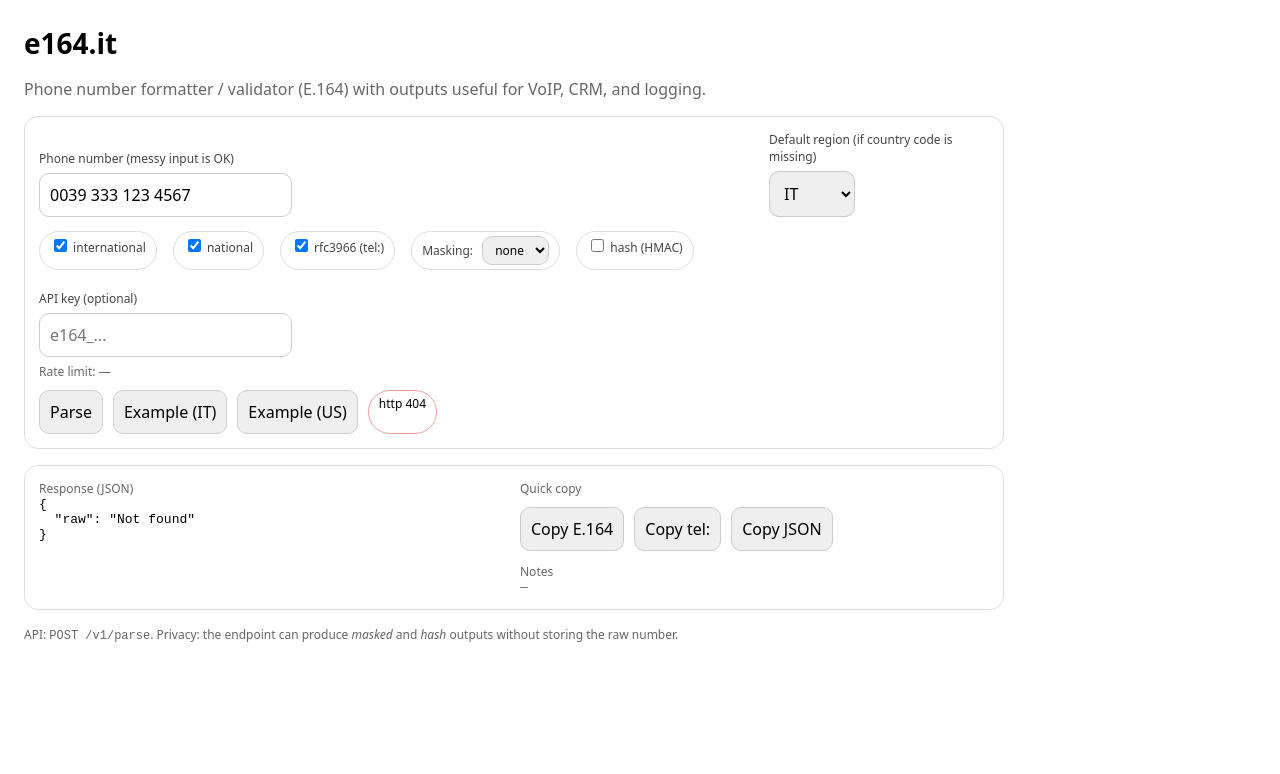
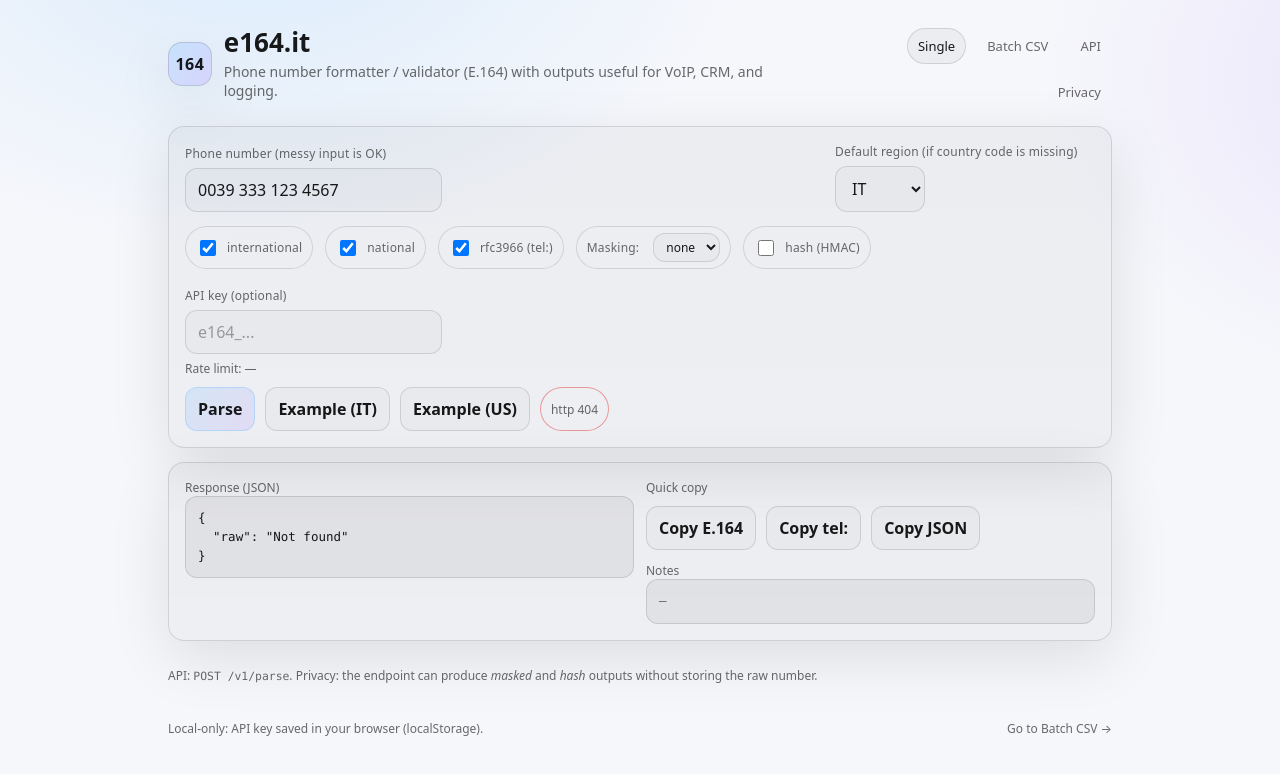
Before and after one commit to Antonio-Prado/e164-it, a website: page public/index.html in a window 1280 px wide. Drawn offline with Linux system fonts and the light colour scheme; no server answers.

Commit message:
new index

```diff
--- a/public/index.html
+++ b/public/index.html
@@ -5,34 +5,260 @@
   <meta name="viewport" content="width=device-width, initial-scale=1" />
   <title>e164.it — E.164 formatter & validator</title>
   <style>
-    :root { font-family: system-ui, -apple-system, Segoe UI, Roboto, sans-serif; }
-    body { margin: 24px; max-width: 980px; }
-    h1 { margin: 0 0 8px; font-size: 28px; }
-    .muted { color: #666; }
-    .row { display: grid; grid-template-columns: 1fr 220px; gap: 12px; align-items: end; }
-    label { display: block; font-size: 12px; color: #444; margin-bottom: 6px; }
-    input, select, button, textarea { font: inherit; padding: 10px; border-radius: 10px; border: 1px solid #ccc; }
-    button { cursor: pointer; }
-    .opts { display: flex; gap: 16px; flex-wrap: wrap; margin: 14px 0; }
-    .card { border: 1px solid #ddd; border-radius: 14px; padding: 14px; margin-top: 16px; }
-    pre { white-space: pre-wrap; word-break: break-word; margin: 0; }
-    .actions { display: flex; gap: 10px; flex-wrap: wrap; margin-top: 10px; }
-    .pill { display: inline-block; padding: 4px 10px; border-radius: 999px; border: 1px solid #ddd; font-size: 12px; }
-    .ok { border-color: #9ad29a; }
-    .bad { border-color: #f0a0a0; }
-    .grid2 { display: grid; grid-template-columns: 1fr 1fr; gap: 12px; }
-    .small { font-size: 12px; }
+    :root{
+      --bg: #0b0d12;
+      --card: rgba(255,255,255,.06);
+      --card2: rgba(255,255,255,.04);
+      --text: rgba(255,255,255,.92);
+      --muted: rgba(255,255,255,.64);
+      --border: rgba(255,255,255,.12);
+      --focus: rgba(120,180,255,.55);
+      --accent: #7cc4ff;
+
+      --radius: 16px;
+      --radius2: 12px;
+      --shadow: 0 18px 60px rgba(0,0,0,.35);
+
+      --mono: ui-monospace, SFMono-Regular, Menlo, Monaco, Consolas, "Liberation Mono", "Courier New", monospace;
+      --sans: system-ui, -apple-system, Segoe UI, Roboto, sans-serif;
+    }
+
+    @media (prefers-color-scheme: light) {
+      :root{
+        --bg: #f6f7fb;
+        --card: rgba(0,0,0,.04);
+        --card2: rgba(0,0,0,.03);
+        --text: rgba(0,0,0,.90);
+        --muted: rgba(0,0,0,.58);
+        --border: rgba(0,0,0,.12);
+        --focus: rgba(40,110,255,.25);
+        --accent: #1769ff;
+        --shadow: 0 18px 60px rgba(0,0,0,.10);
+      }
+    }
+
+    *{ box-sizing: border-box; }
+    html{ color-scheme: light dark; }
+    body{
+      margin: 0;
+      font-family: var(--sans);
+      color: var(--text);
+      background:
+        radial-gradient(900px 600px at 20% -10%, rgba(124,196,255,.22), transparent 55%),
+        radial-gradient(900px 600px at 120% 10%, rgba(160,120,255,.18), transparent 55%),
+        linear-gradient(180deg, var(--bg), var(--bg));
+      min-height: 100vh;
+    }
+
+    a{ color: inherit; text-decoration: none; }
+    a:hover{ text-decoration: underline; }
+
+    code{ font-family: var(--mono); font-size: .95em; }
+
+    .wrap{
+      max-width: 980px;
+      margin: 0 auto;
+      padding: 28px 18px 44px;
+    }
+
+    header.top{
+      display:flex;
+      align-items:flex-start;
+      justify-content:space-between;
+      gap:16px;
+      margin-bottom: 16px;
+    }
+
+    .brand{ display:flex; gap:12px; align-items:center; }
+
+    .logo{
+      width: 44px; height: 44px;
+      border-radius: 14px;
+      background: linear-gradient(135deg, rgba(124,196,255,.30), rgba(160,120,255,.24));
+      border: 1px solid var(--border);
+      box-shadow: var(--shadow);
+      display:grid; place-items:center;
+      font-weight: 750;
+      letter-spacing: .4px;
+      user-select:none;
+    }
+
+    h1{ margin: 0; font-size: 26px; line-height: 1.15; }
+    .subtitle{ margin: 4px 0 0; color: var(--muted); font-size: 14px; }
+
+    nav{ display:flex; gap:10px; flex-wrap:wrap; justify-content:flex-end; }
+    nav a{
+      font-size: 13px;
+      color: var(--muted);
+      padding: 8px 10px;
+      border-radius: 999px;
+      border: 1px solid transparent;
+    }
+    nav a:hover{
+      color: var(--text);
+      border-color: var(--border);
+      background: var(--card2);
+      text-decoration: none;
+    }
+    nav a[aria-current="page"]{
+      color: var(--text);
+      border-color: var(--border);
+      background: var(--card);
+    }
+
+    .muted{ color: var(--muted); }
+
+    .stack{ display:flex; flex-direction:column; gap: 14px; }
+
+    .card{
+      border: 1px solid var(--border);
+      background: linear-gradient(180deg, var(--card), var(--card2));
+      border-radius: var(--radius);
+      box-shadow: var(--shadow);
+      padding: 16px;
+    }
+
+    .row{
+      display: grid;
+      grid-template-columns: 1fr minmax(200px, 260px);
+      gap: 12px;
+      align-items: end;
+    }
+    @media (max-width: 720px){
+      .row{ grid-template-columns: 1fr; align-items: stretch; }
+      nav{ justify-content:flex-start; }
+      header.top{ flex-direction:column; align-items:stretch; }
+    }
+
+    label{
+      display:block;
+      font-size: 12px;
+      color: var(--muted);
+      margin-bottom: 6px;
+      letter-spacing: .2px;
+    }
+
+    input, select, button, textarea{
+      font: inherit;
+      padding: 10px 12px;
+      border-radius: var(--radius2);
+      border: 1px solid var(--border);
+      background: rgba(255,255,255,.05);
+      color: var(--text);
+      outline: none;
+    }
+    @media (prefers-color-scheme: light){
+      input, select, button, textarea{ background: rgba(0,0,0,.02); }
+    }
+
+    input::placeholder{ color: rgba(255,255,255,.45); }
+    @media (prefers-color-scheme: light){
+      input::placeholder{ color: rgba(0,0,0,.35); }
+    }
+
+    input:focus, select:focus, textarea:focus, button:focus{
+      box-shadow: 0 0 0 4px var(--focus);
+      border-color: rgba(124,196,255,.55);
+    }
+
+    button{ cursor: pointer; font-weight: 650; }
+    button:hover{ background: rgba(255,255,255,.10); }
+    @media (prefers-color-scheme: light){
+      button:hover{ background: rgba(0,0,0,.05); }
+    }
+
+    button.primary{
+      border-color: rgba(124,196,255,.40);
+      background: linear-gradient(135deg, rgba(124,196,255,.22), rgba(160,120,255,.16));
+    }
+
+    .opts{
+      display: flex;
+      gap: 12px;
+      flex-wrap: wrap;
+      margin: 14px 0 0;
+    }
+
+    .pill{
+      display: inline-flex;
+      align-items:center;
+      gap: 8px;
+      padding: 6px 10px;
+      border-radius: 999px;
+      border: 1px solid var(--border);
+      background: rgba(255,255,255,.05);
+      font-size: 12px;
+      color: var(--muted);
+    }
+    .pill input[type="checkbox"]{ width: 16px; height: 16px; padding: 0; }
+    .ok{ border-color: rgba(60,190,90,.55); }
+    .bad{ border-color: rgba(230,80,80,.55); }
+
+    .actions{ display:flex; gap: 10px; flex-wrap: wrap; margin-top: 10px; }
+
+    .grid2{ display:grid; grid-template-columns: 1fr 1fr; gap: 12px; }
+    @media (max-width: 860px){ .grid2{ grid-template-columns: 1fr; } }
+
+    pre{
+      white-space: pre-wrap;
+      word-break: break-word;
+      margin: 0;
+      padding: 12px;
+      border-radius: var(--radius2);
+      border: 1px solid var(--border);
+      background: rgba(0,0,0,.22);
+      font-family: var(--mono);
+      font-size: 12.5px;
+      line-height: 1.5;
+      tab-size: 2;
+    }
+    @media (prefers-color-scheme: light){
+      pre{ background: rgba(0,0,0,.05); }
+    }
+
+    .small{ font-size: 12px; }
+
+    .meta{
+      display:flex;
+      justify-content:space-between;
+      gap: 10px;
+      flex-wrap: wrap;
+      margin-top: 10px;
+      color: var(--muted);
+      font-size: 12px;
+    }
+    .meta a{ color: var(--muted); }
+    .meta a:hover{ color: var(--text); }
+
+    @media (prefers-reduced-motion: reduce){
+      *{ transition: none !important; scroll-behavior: auto !important; }
+    }
   </style>
 </head>
 <body>
-  <h1>e164.it</h1>
-  <p class="muted">Phone number formatter / validator (E.164) with outputs useful for VoIP, CRM, and logging.</p>
+  <div class="wrap">
+    <header class="top">
+      <div class="brand">
+        <div class="logo" aria-hidden="true">164</div>
+        <div>
+          <h1>e164.it</h1>
+          <p class="subtitle">Phone number formatter / validator (E.164) with outputs useful for VoIP, CRM, and logging.</p>
+        </div>
+      </div>
+      <nav aria-label="Primary">
+        <a href="/" aria-current="page">Single</a>
+        <a href="/batch">Batch CSV</a>
+        <a href="#api">API</a>
+        <a href="#privacy">Privacy</a>
+      </nav>
+    </header>
 
-  <div class="card">
+    <main class="stack">
+<div class="card">
     <div class="row">
       <div>
         <label for="input">Phone number (messy input is OK)</label>
-        <input id="input" placeholder="e.g. 0039 333 123 4567" value="0039 333 123 4567" />
+        <input id="input" placeholder="e.g. 0039 333 123 4567" value="0039 333 123 4567" inputmode="tel" autocomplete="tel" />
       </div>
       <div>
         <label for="region">Default region (if country code is missing)</label>
@@ -73,7 +299,7 @@
 
 
     <div class="actions">
-      <button id="btn">Parse</button>
+      <button id="btn" class="primary">Parse</button>
       <button id="btn_example_it" type="button">Example (IT)</button>
       <button id="btn_example_us" type="button">Example (US)</button>
       <span id="status" class="pill">idle</span>
@@ -102,9 +328,15 @@
     </div>
   </div>
 
-  <p class="muted small" style="margin-top:16px;">
-    API: <code>POST /v1/parse</code>. Privacy: the endpoint can produce <em>masked</em> and <em>hash</em> outputs without storing the raw number.
-  </p>
+        <p class="muted small" id="api">
+        API: <code>POST /v1/parse</code>. <span id="privacy">Privacy: the endpoint can produce <em>masked</em> and <em>hash</em> outputs without storing the raw number.</span>
+      </p>
+
+      <footer class="meta">
+        <span>Local-only: API key saved in your browser (localStorage).</span>
+        <span><a href="/batch">Go to Batch CSV →</a></span>
+      </footer>
+    </main>
 
 <script>
   const $ = (id) => document.getElementById(id);
@@ -238,5 +470,6 @@
   // run once
   parseNow();
 </script>
+  </div>
 </body>
 </html>
```
